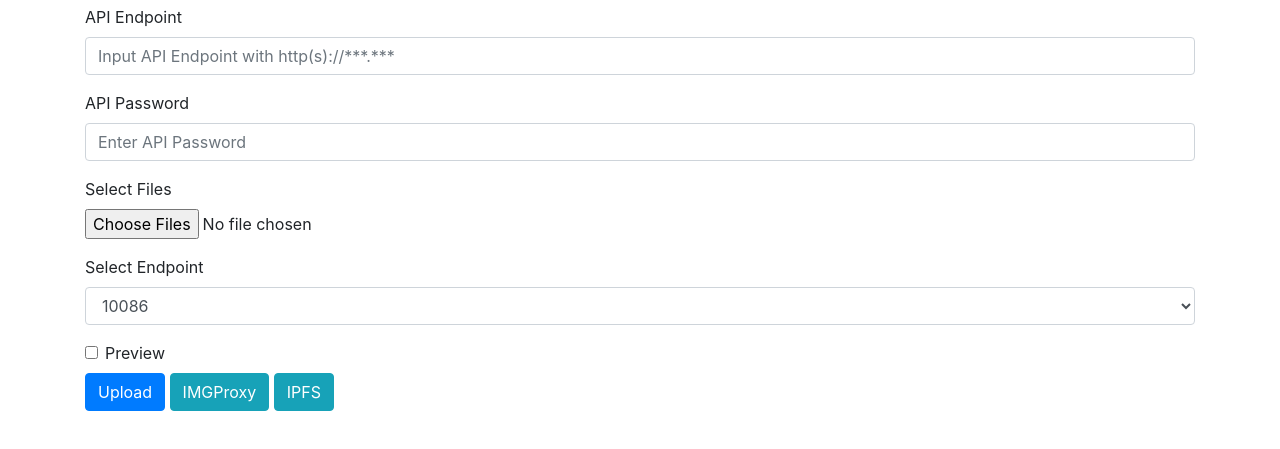
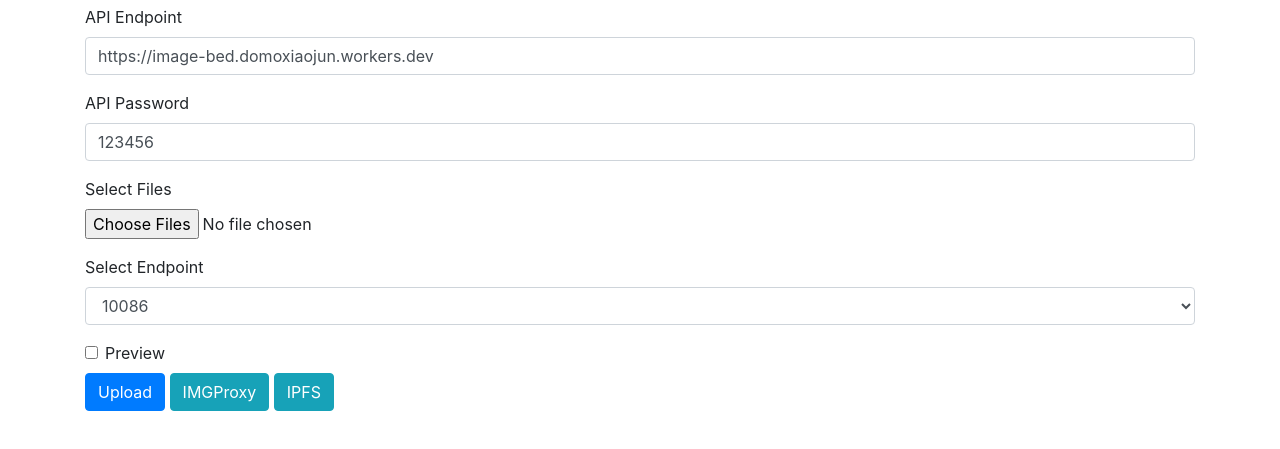
Before and after one commit to domoxiaojun/image-bed, a plain HTML site: page index.html in a window 1280 px wide. Shown: the part 139-588 px from the top of the page. Drawn offline with nearby package versions, Linux system fonts and the light colour scheme.

Commit message:
index.html

```diff
--- a/index.html
+++ b/index.html
@@ -113,12 +113,12 @@
             });
         });
         function setApiUrl() {
-            const encodedApiEndpoint = '{{API_ENDPOINT_BASE64}}'; // 将"您的Base64编码字符串"替换为实际的Base64编码后的API地址
+            const encodedApiEndpoint = 'aHR0cHM6Ly9pbWFnZS1iZWQuZG9tb3hpYW9qdW4ud29ya2Vycy5kZXY='; // 将"您的Base64编码字符串"替换为实际的Base64编码后的API地址
             const decodedApiEndpoint = atob(encodedApiEndpoint);
             document.getElementById('apiUrl').value = decodedApiEndpoint;
         }
         function setApiPassword() {
-            const encodedApiPassword = '{{API_PASSWORD_BASE64}}'; // 将这里替换为您的Base64编码后的API密码
+            const encodedApiPassword = 'MTIzNDU2'; // 将这里替换为您的Base64编码后的API密码
             const decodedApiPassword = atob(encodedApiPassword); // 使用atob函数解码Base64字符串
             document.getElementById('apiPassword').value = decodedApiPassword; // 设置解码后的密码到密码输入框
         }
```
